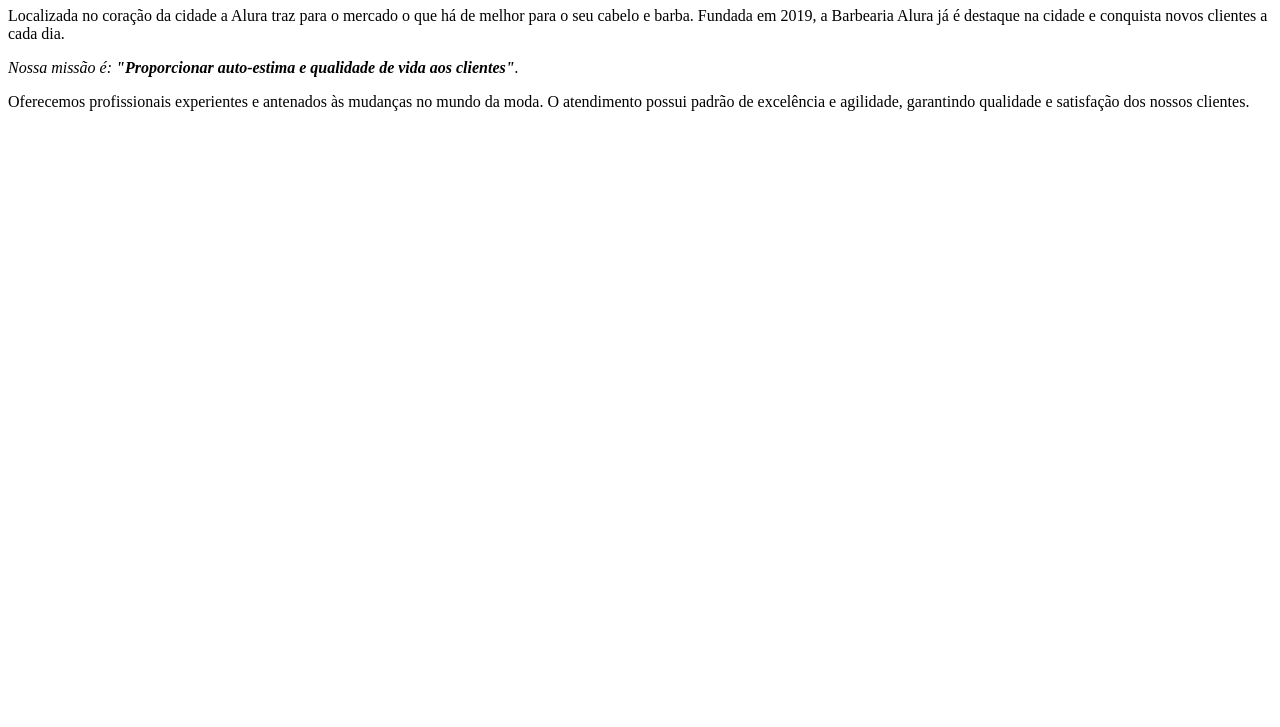
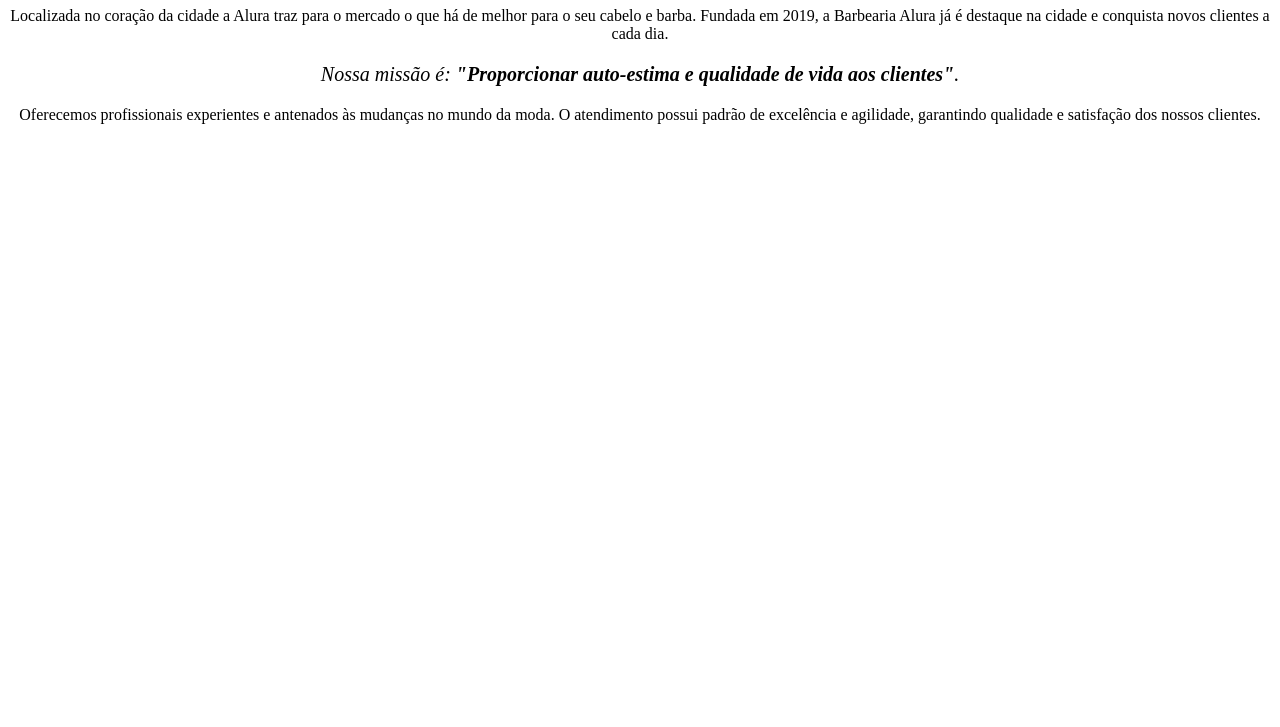
Before and after one commit to Brunorafae/barbearia, a plain HTML site: page index.html in a window 1280 px wide. Shown: the part 73-800 px from the top of the page. Drawn offline with Linux system fonts and the light colour scheme.

Commit message:
Add files via upload

```diff
--- a/index.html
+++ b/index.html
@@ -1,13 +1,20 @@
 <!DOCTYPE html>
-<html>
-    <meta charset="UTF-8">
+<html lang="pt-br">
+    <head>
+        <meta charset="UTF-8">
+        <title>Barbearia Alura</title>
 
-    <h1>Sobre a <strong>Barbearia Alura</strong> </h1>
+        <style>
+            p <style="text-align: center">
+        </style>
+    </head>
 
-    <p>Localizada no coração da cidade a Alura traz para o mercado o que há de melhor para o seu cabelo e barba. Fundada em 2019, a Barbearia Alura já é destaque na cidade e conquista novos clientes a cada dia.</p>
+    <body>
+        <h1>Sobre a <strong>Barbearia Alura</strong> </h1>
+        <p style="text-align:center;">Localizada no coração da cidade a Alura traz para o mercado o que há de melhor para o seu cabelo e barba. Fundada em 2019, a Barbearia Alura já é destaque na cidade e conquista novos clientes a cada dia.</p>
 
-    <p><em>Nossa missão é:<strong> "Proporcionar auto-estima e qualidade de vida aos clientes"</strong>.</em></p>
+        <p style="font-size: 20px; text-align: center"><em>Nossa missão é:<strong> "Proporcionar auto-estima e qualidade de vida aos clientes"</strong>.</em></p>
 
-    <p>Oferecemos profissionais experientes e antenados às mudanças no mundo da moda. O atendimento possui padrão de excelência e agilidade, garantindo qualidade e satisfação dos nossos clientes.</p>
-
+        <p style="text-align: center;">Oferecemos profissionais experientes e antenados às mudanças no mundo da moda. O atendimento possui padrão de excelência e agilidade, garantindo qualidade e satisfação dos nossos clientes.</p>
+    </body>
 </html>
```
